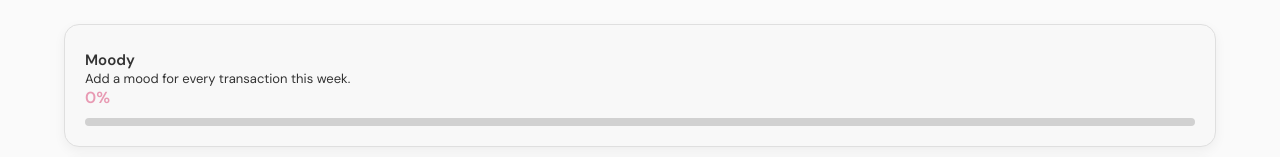
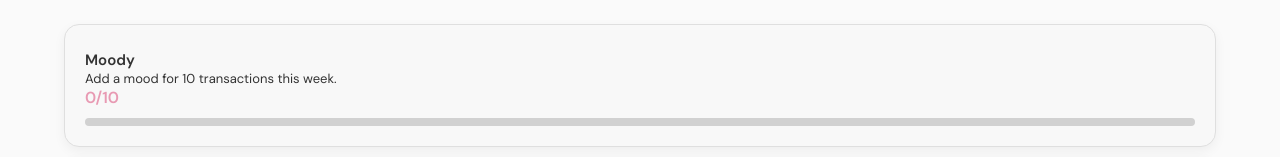
Before and after one commit to mirelalexy/blossom, a React (Vite) app in the folder frontend/: page /challenges in a window 1280 px wide. Shown: the part 209-366 px from the top of the page. Built offline with nearby package versions, Linux system fonts and the light colour scheme.

Commit message:
refactor(challenges): simplify mood tracking challenge to fixed target

```diff
--- a/frontend/src/data/challenges.js
+++ b/frontend/src/data/challenges.js
@@ -2,10 +2,10 @@ export const challenges = [
     {
         id: "mood_tracker",
         title: "Moody",
-        description: "Add a mood for every transaction this week.",
+        description: "Add a mood for 10 transactions this week.",
         type: "mood_all",
-        target: 100,
-        display: "percent",
+        target: 10,
+        display: "fraction",
         progress: 0,
         completed: false,
         period: "weekly"
```
